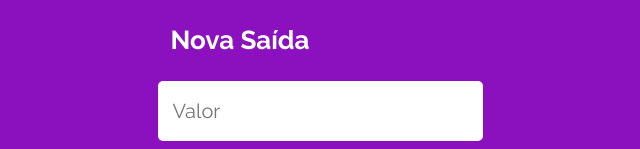
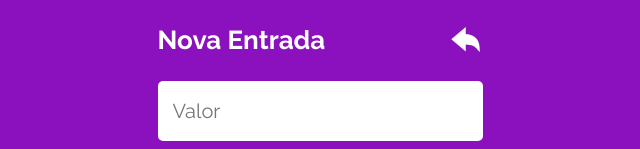
Before and after one commit to ThiagoCCR/projeto13-mywallet-front, a React (Create React App) app: page /novasaida in a window 1280 px wide. Shown: the top 149 px of the page, without its empty margins (320-960 px from the left). Built offline with nearby package versions, Linux system fonts and the light colour scheme; a web font is replaced by a local one.

Commit message:
feat return Button && react-icons

```diff
--- a/src/components/Home.js
+++ b/src/components/Home.js
@@ -2,6 +2,8 @@ import styled from "styled-components";
 import { useCallback, useEffect, useState } from "react";
 import { Link, useNavigate } from "react-router-dom";
 import { getLogsFromAPI } from "../services/myWallet";
+import { IoExitOutline } from "react-icons/io5";
+import { IconContext } from "react-icons";
 import Log from "./Log";
 
 export default function Home() {
@@ -67,7 +69,17 @@ export default function Home() {
       <Header>
         <h1>Olá, {userData.name}</h1>
         <div onClick={() => Logout()}>
-          <ion-icon name="exit-outline"></ion-icon>
+          <IconContext.Provider
+            value={{
+              color: "#FFFFFF",
+              className: "global-class-name",
+              size: "35px",
+            }}
+          >
+            <div>
+              <IoExitOutline />
+            </div>
+          </IconContext.Provider>
         </div>
       </Header>
       <Container>
--- a/src/components/Log.js
+++ b/src/components/Log.js
@@ -1,6 +1,8 @@
 import styled from "styled-components";
 import { deleteLogFromAPI } from "../services/myWallet";
 import { useNavigate } from "react-router-dom";
+import { IoCloseSharp } from "react-icons/io5";
+import { IconContext } from "react-icons";
 
 export default function Log({ description, value, date, type, id, getLogs }) {
   const userData = JSON.parse(localStorage.getItem("USER"));
@@ -35,9 +37,19 @@ export default function Log({ description, value, date, type, id, getLogs }) {
         <ValueText logType={type}>
           <p>{value}</p>
         </ValueText>
-        <div onClick={() => deleteLog()}>
-          <ion-icon name="close-outline"></ion-icon>
-        </div>
+        <IconContainer onClick={() => deleteLog()}>
+          <IconContext.Provider
+            value={{
+              color: "#C6C6C6",
+              className: "global-class-name",
+              size: "20px",
+            }}
+          >
+            <div>
+              <IoCloseSharp />
+            </div>
+          </IconContext.Provider>
+        </IconContainer>
       </Teste>
     </Wrapper>
   );
@@ -80,11 +92,12 @@ const Teste = styled.div`
   justify-content: flex-end;
   padding-right: 60px;
   position: relative;
-  ion-icon {
-    position: absolute;
-    right: 0px;
-    top: 5px;
-  }
+`;
+
+const IconContainer = styled.div`
+  position: absolute;
+  right: 0px;
+  top: 5px;
 `;
 
 const ValueText = styled.div`
--- a/src/components/NewIncome.js
+++ b/src/components/NewIncome.js
@@ -4,6 +4,8 @@ import { useNavigate } from "react-router-dom";
 import UserContext from "../contexts/UserContext";
 import { ThreeDots } from "react-loader-spinner";
 import { createLogInAPI } from "../services/myWallet";
+import { IoArrowUndoSharp } from "react-icons/io5";
+import { IconContext } from "react-icons";
 
 export default function NewIncome() {
   const [value, setValue] = useState("");
@@ -12,6 +14,12 @@ export default function NewIncome() {
   const userData = JSON.parse(localStorage.getItem("USER"));
 
   const navigate = useNavigate();
+
+  function ReturnToHome() {
+    setValue("");
+    setDescription("");
+    navigate("/home");
+  }
 
   function handleFormData(e) {
     e.preventDefault();
@@ -41,7 +49,24 @@ export default function NewIncome() {
   return (
     <Wrapper>
       <Container>
-        <h1>Nova Entrada</h1>
+        <HeaderContainer>
+          <div>
+            <h1>Nova Entrada</h1>
+          </div>
+          <div onClick={() => ReturnToHome()}>
+            <IconContext.Provider
+              value={{
+                color: "#FFFFFF",
+                className: "global-class-name",
+                size: "35px",
+              }}
+            >
+              <div>
+                <IoArrowUndoSharp />
+              </div>
+            </IconContext.Provider>
+          </div>
+        </HeaderContainer>
         <form onSubmit={handleFormData}>
           <input
             name="value"
@@ -83,6 +108,22 @@ const Wrapper = styled.div`
   align-items: center;
 `;
 
+const HeaderContainer = styled.div`
+  display: flex;
+  flex-direction: row;
+  align-items: center;
+  justify-content: space-between;
+  width: 325px;
+
+  h1 {
+    font-family: Raleway;
+    font-size: 26px;
+    font-weight: 700;
+    color: #ffffff;
+    line-height: 81px;
+  }
+`;
+
 const Container = styled.div`
   width: 100%;
   height: 100%;
@@ -90,14 +131,6 @@ const Container = styled.div`
   flex-direction: column;
   justify-content: flex-start;
   align-items: center;
-  h1 {
-    font-family: Raleway;
-    font-size: 26px;
-    font-weight: 700;
-    color: #ffffff;
-    line-height: 81px;
-    margin-right: 160px;
-  }
   form {
     display: flex;
     flex-direction: column;
--- a/src/components/NewOutcome.js
+++ b/src/components/NewOutcome.js
@@ -4,6 +4,8 @@ import { useNavigate } from "react-router-dom";
 import UserContext from "../contexts/UserContext";
 import { ThreeDots } from "react-loader-spinner";
 import { createLogInAPI } from "../services/myWallet";
+import { IoArrowUndoSharp } from "react-icons/io5";
+import { IconContext } from "react-icons";
 
 export default function NewOutcome() {
   const [value, setValue] = useState("");
@@ -11,6 +13,12 @@ export default function NewOutcome() {
   const { isLoading, setisLoading } = useContext(UserContext);
   const navigate = useNavigate();
   const userData = JSON.parse(localStorage.getItem("USER"));
+
+  function ReturnToHome() {
+    setValue("");
+    setDescription("");
+    navigate("/home");
+  }
 
   function handleFormData(e) {
     e.preventDefault();
@@ -40,7 +48,24 @@ export default function NewOutcome() {
   return (
     <Wrapper>
       <Container>
-        <h1>Nova Saída</h1>
+        <HeaderContainer>
+          <div>
+            <h1>Nova Entrada</h1>
+          </div>
+          <div onClick={() => ReturnToHome()}>
+            <IconContext.Provider
+              value={{
+                color: "#FFFFFF",
+                className: "global-class-name",
+                size: "35px",
+              }}
+            >
+              <div>
+                <IoArrowUndoSharp />
+              </div>
+            </IconContext.Provider>
+          </div>
+        </HeaderContainer>
         <form onSubmit={handleFormData}>
           <input
             name="value"
@@ -82,6 +107,22 @@ const Wrapper = styled.div`
   align-items: center;
 `;
 
+const HeaderContainer = styled.div`
+  display: flex;
+  flex-direction: row;
+  align-items: center;
+  justify-content: space-between;
+  width: 325px;
+
+  h1 {
+    font-family: Raleway;
+    font-size: 26px;
+    font-weight: 700;
+    color: #ffffff;
+    line-height: 81px;
+  }
+`;
+
 const Container = styled.div`
   width: 100%;
   height: 100%;
@@ -89,14 +130,6 @@ const Container = styled.div`
   flex-direction: column;
   justify-content: flex-start;
   align-items: center;
-  h1 {
-    font-family: Raleway;
-    font-size: 26px;
-    font-weight: 700;
-    color: #ffffff;
-    line-height: 81px;
-    margin-right: 160px;
-  }
   form {
     display: flex;
     flex-direction: column;
--- a/src/components/SignIn.js
+++ b/src/components/SignIn.js
@@ -8,8 +8,7 @@ import { ThreeDots } from "react-loader-spinner";
 export default function SignIn() {
   const [email, setEmail] = useState("");
   const [password, setPassword] = useState("");
-  const { isLoading, setisLoading } =
-    useContext(UserContext);
+  const { isLoading, setisLoading } = useContext(UserContext);
   const navigate = useNavigate();
 
   function handleSignIn(e) {
```
